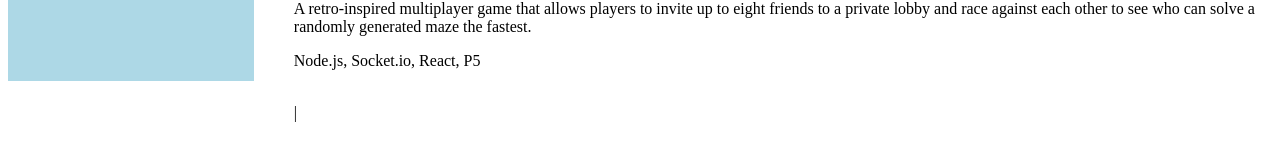
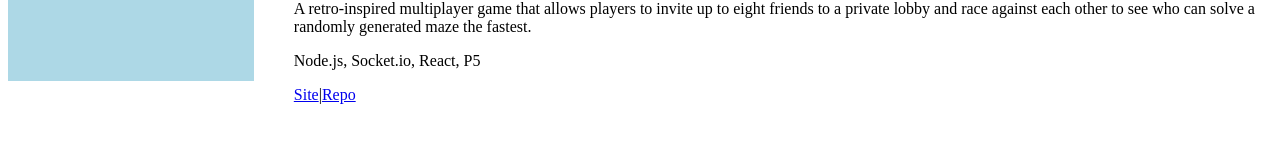
Before and after one commit to jaojeda/portfolio, a React app: page / in a window 1280 px wide. Shown: the part 647-790 px from the top of the page. Built offline with nearby package versions, Linux system fonts and the light colour scheme.

Commit message:
fixed anchor tags in Header.css

```diff
--- a/src/components/Header/Header.css
+++ b/src/components/Header/Header.css
@@ -11,15 +11,12 @@
   }
 
 
+  a {
+    text-decoration: none;
+    color: white;
+  }
+  nav {
+    display: flex;
+    flex-direction: column;
+  }
 }
-
-
-nav {
-  display: flex;
-  flex-direction: column;
-}
-
-a {
-  text-decoration: none;
-  color: white;
-}
```
